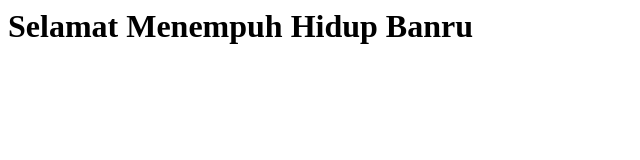
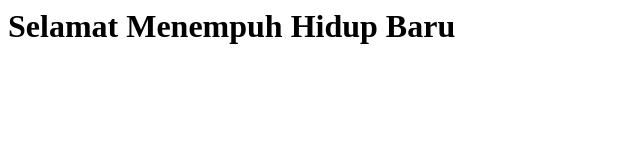
Before and after one commit to 16110292/amikom, a plain HTML site: page index.html in a window 1280 px wide. Shown: the full height of the page, 0-640 px from the left. Drawn offline with Linux system fonts and the light colour scheme.

Commit message:
Update index.html

```diff
--- a/index.html
+++ b/index.html
@@ -3,6 +3,6 @@
 <title>Selamat Menempuh hidup baru</title>
 </head>
 <body>
-<h1>Selamat Menempuh Hidup Banru</h1>
+<h1>Selamat Menempuh Hidup Baru</h1>
 </body>
 </html>
```
